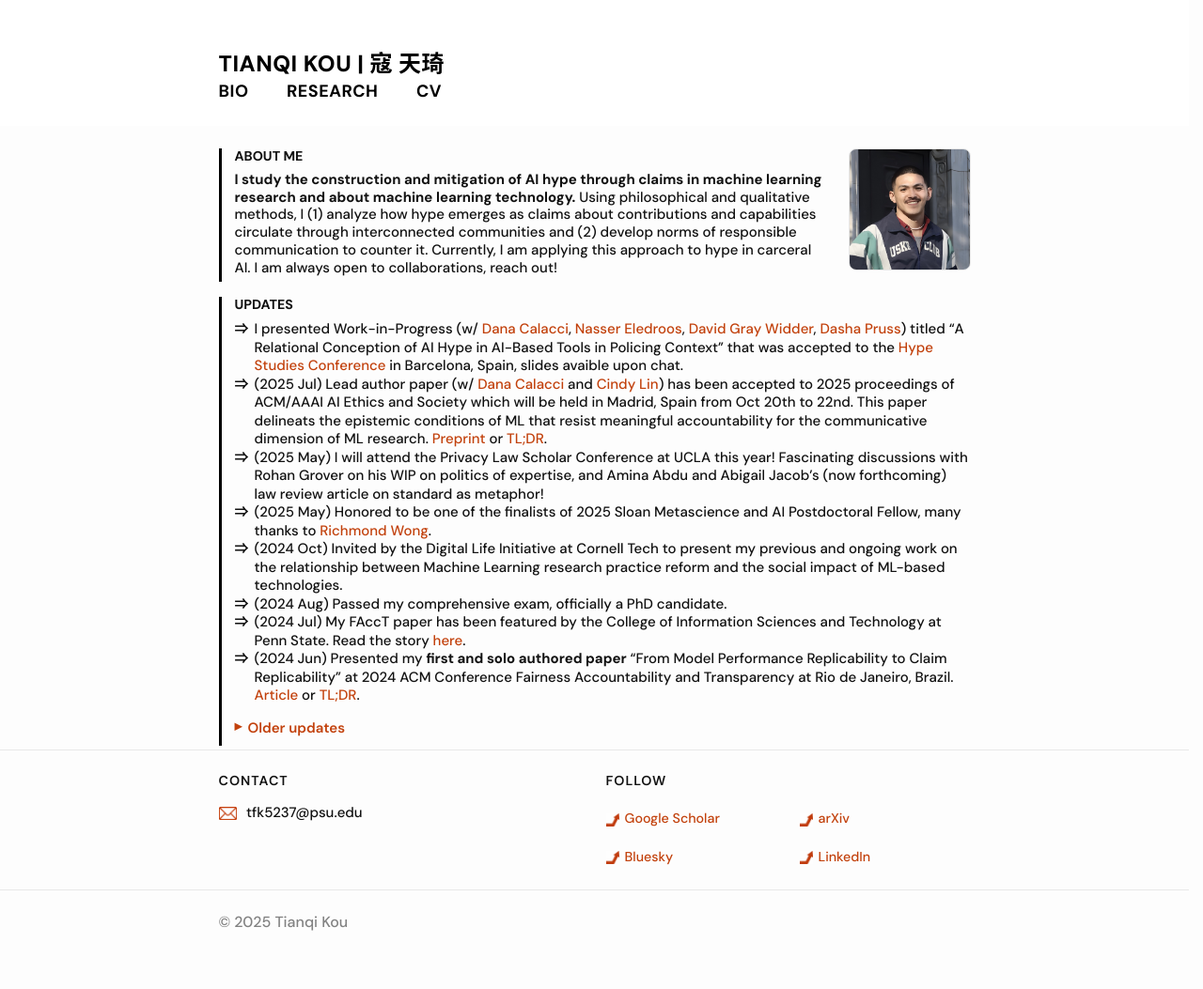
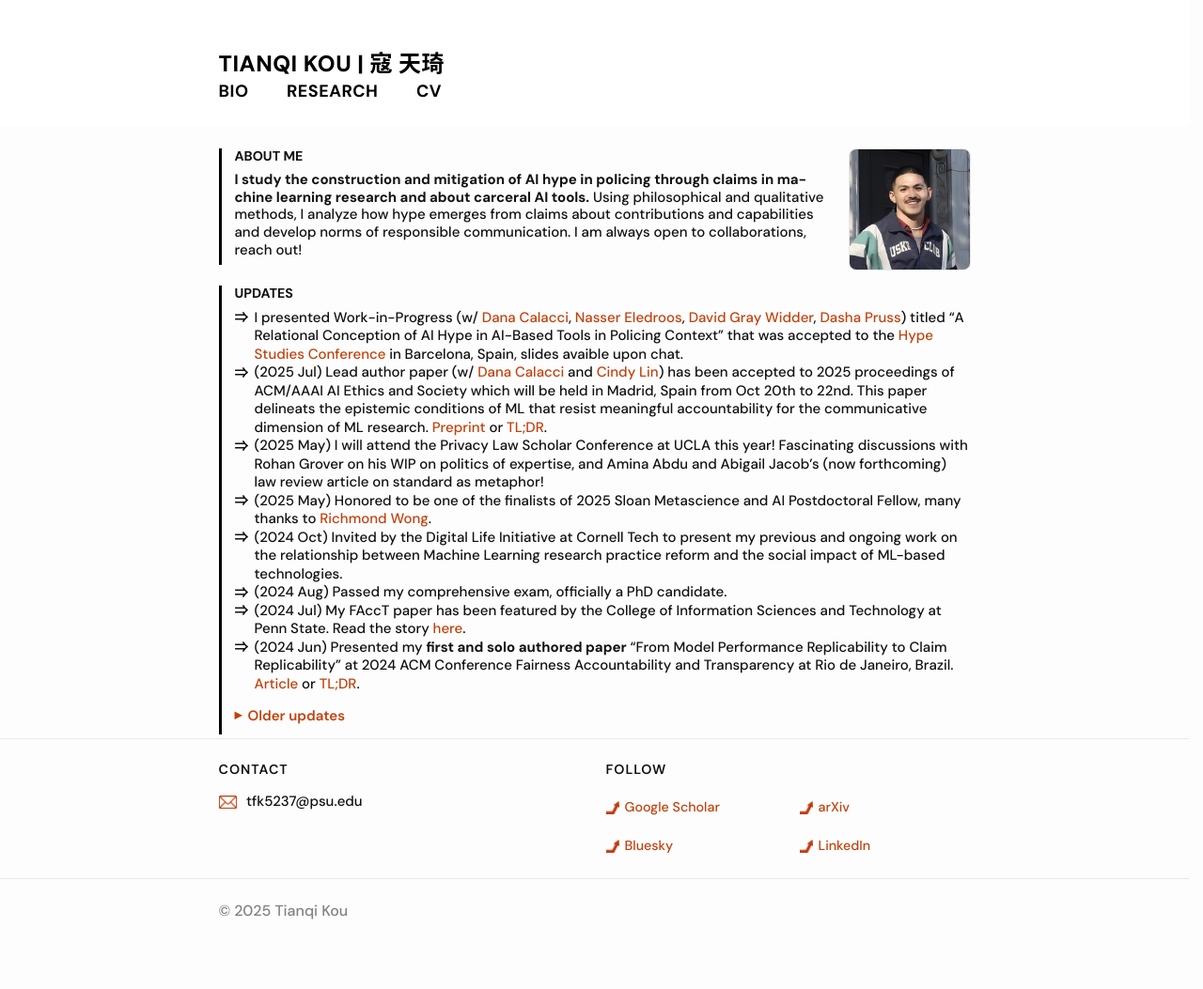
Before and after one commit to koutianqi/koutianqi.github.io, a Jekyll site: the page built from index.markdown, in a window 1280 px wide. Shown: the whole page at 94% size. Built offline with Jekyll 4.4.1, drawn with Linux system fonts in a browser that asks for light colours.

Commit message:
Update index.markdown

```diff
--- a/index.markdown
+++ b/index.markdown
@@ -10,7 +10,7 @@ description: "I study the construction and mitigation of AI hype through claims
   <h2 class="mobile-only"><strong>ABOUT ME</strong></h2>
 
 
-**I study the construction and mitigation of AI hype through claims in machine learning research and about machine learning technology.** Using philosophical and qualitative methods, I (1) analyze how hype emerges as claims about contributions and capabilities circulate through interconnected communities and (2) develop norms of responsible communication to counter it. Currently, I am applying this approach to hype in carceral AI. I am always open to collaborations, reach out!
+**I study the construction and mitigation of AI hype in policing through claims in machine learning research and about carceral AI tools.** Using philosophical and qualitative methods, I analyze how hype emerges from claims about contributions and capabilities and develop norms of responsible communication. I am always open to collaborations, reach out!
 
   </div>
   <img class="headshot" src="{{ "/assets/img/headshot_crop.jpg" | relative_url }}" alt="Headshot" />
```
